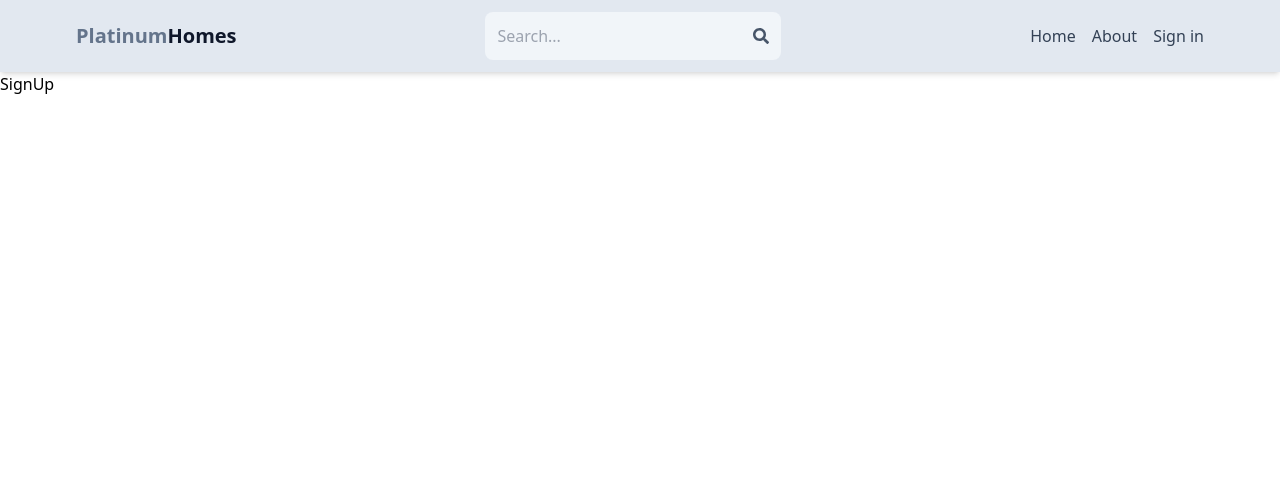
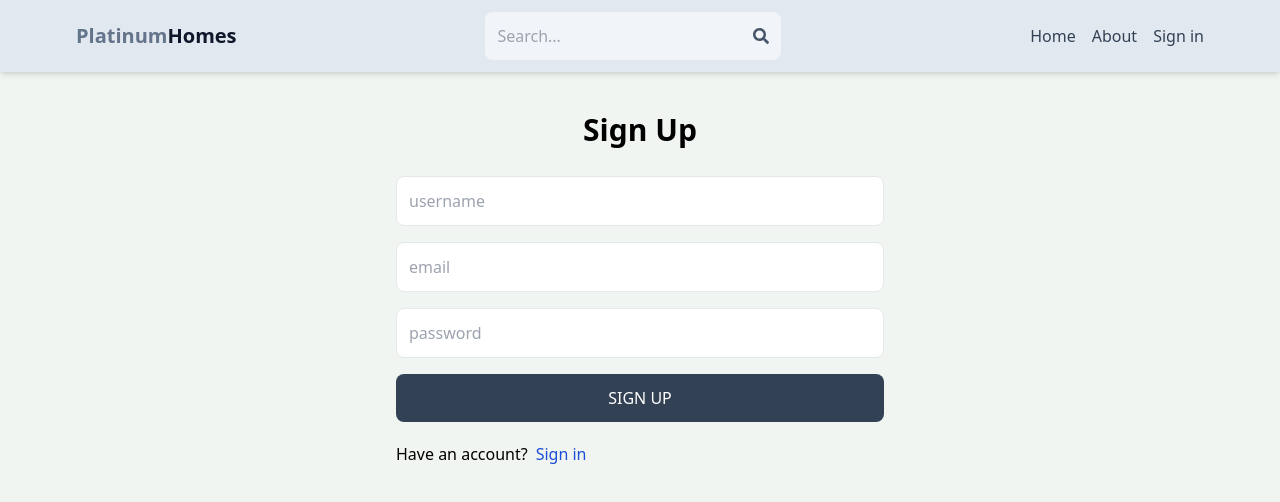
Before and after one commit to Tharush0/real-estate-app-MERN, a React (Vite) app in the folder front-end/: page /sign-up in a window 1280 px wide. Shown: the top 502 px of the page. Built offline with nearby package versions, Linux system fonts and the light colour scheme.

Commit message:
complete sign-up page ui

```diff
--- a/front-end/src/index.css
+++ b/front-end/src/index.css
@@ -1,3 +1,7 @@
 @tailwind base;
 @tailwind components;
 @tailwind utilities;
+
+body{
+    background-color: rgb(241, 245, 241);
+}
--- a/front-end/src/pages/Signup.page.jsx
+++ b/front-end/src/pages/Signup.page.jsx
@@ -1,7 +1,37 @@
 import React from 'react'
+import {Link} from 'react-router-dom'
 
 export default function SignUp() {
   return (
-    <div>SignUp</div>
-  )
+    <div className='p-3 max-w-lg mx-auto'>
+      <h1 className="text-3xl text-center font-semibold my-7">Sign Up</h1>
+      <form className='flex flex-col gap-4'>
+        <input
+          type="text"
+          placeholder="username"
+          className="border p-3 rounded-lg"
+          id="username"
+        />
+        <input
+          type="email"
+          placeholder="email"
+          className="border p-3 rounded-lg"
+          id="email"
+        />
+        <input
+          type="password"
+          placeholder="password"
+          className="border p-3 rounded-lg"
+          id="password"
+        />
+        <button className='bg-slate-700 text-white p-3 rounded-lg uppercase hover:opacity-90 disabled:opacity-80'>Sign up</button>
+      </form>
+      <div className='flex gap-2 mt-5'>
+        <p>Have an account?</p>
+        <Link to={"/sign-in"}>
+          <span className='text-blue-700'>Sign in</span>
+        </Link>
+      </div>
+    </div>
+  );
 }
```
